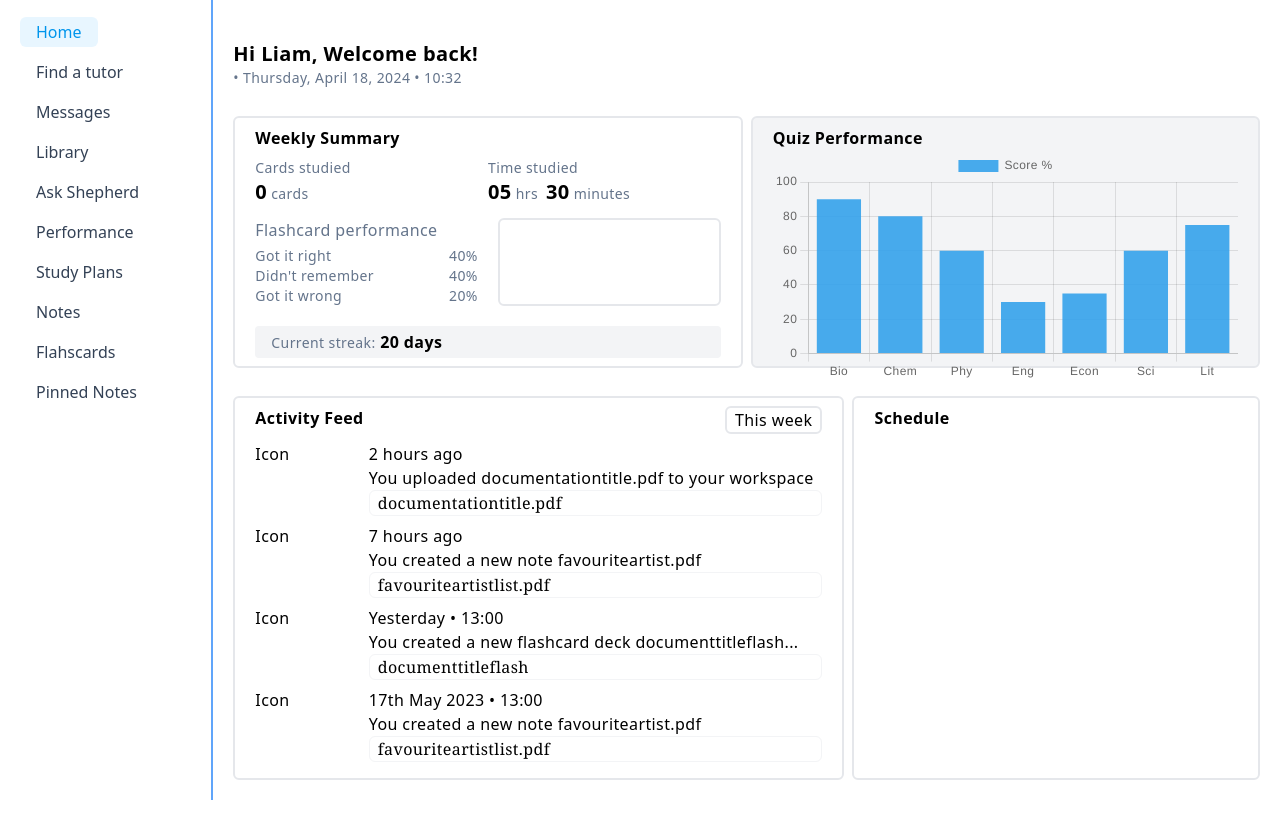
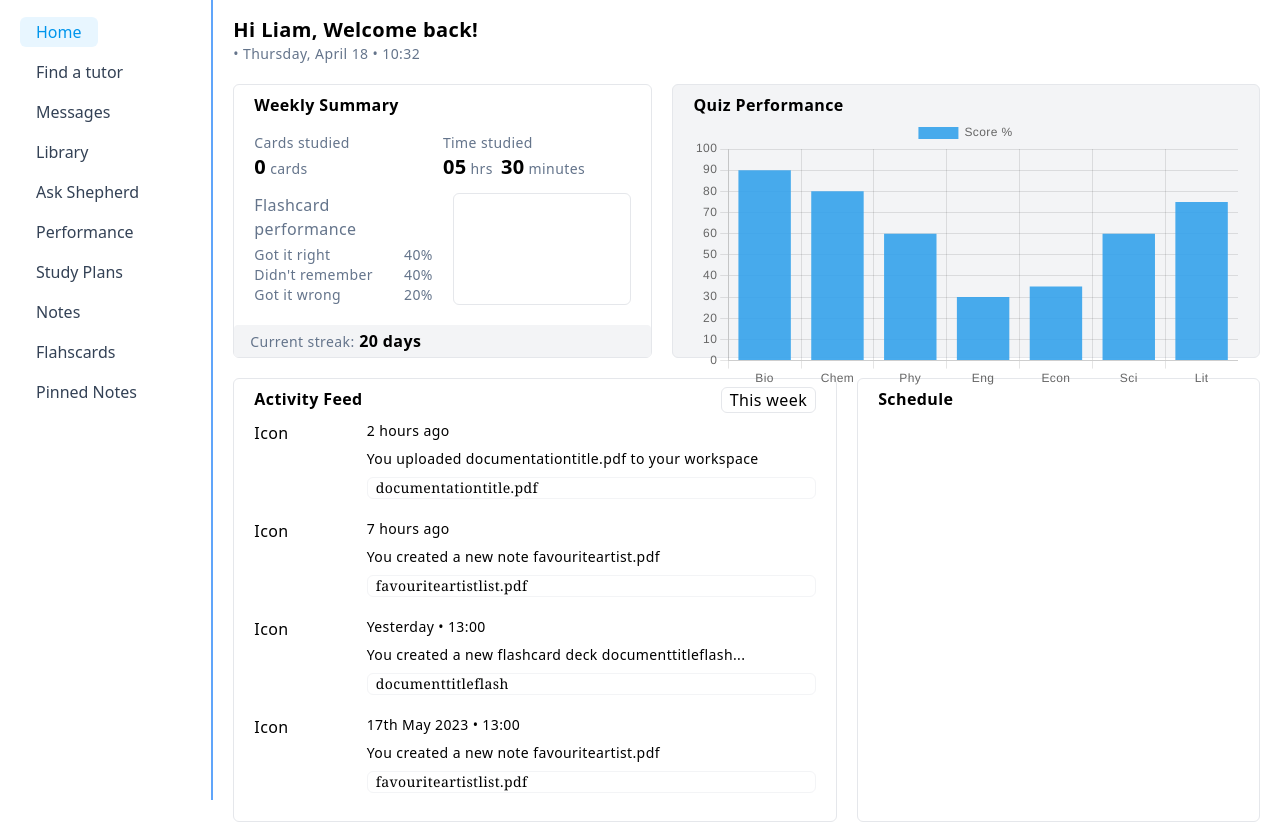
Before and after one commit to moyela/shepherd_dashboard_test, a React (Vite) app: page / in a window 1280 px wide. Built offline with nearby package versions, Linux system fonts and the light colour scheme.

Commit message:
switched to serif font

```diff
--- a/index.css
+++ b/index.css
@@ -5,3 +5,13 @@
 @tailwind utilities;
 
 /* ----------------------------------------------- */
+
+@layer base {
+    @font-face {
+      font-family: 'Roboto';
+      font-style: normal;
+      font-weight: 400;
+      font-display: swap;
+      src: url(/fonts/Roboto.woff2) format('woff2');
+    }
+  }
--- a/src/components/activity_feed.tsx
+++ b/src/components/activity_feed.tsx
@@ -33,11 +33,11 @@ export default function ActivityFeed() {
 
           { feed.map(action => (
             <li key={action.id}>
-              <div className="flex flex-row mb-2">
+              <div className="flex flex-row mb-5">
                 <div className="basis-1/5">
                   Icon
                 </div>
-                <div className="flex flex-col basis-4/5">
+                <div className="flex flex-col gap-2 basis-4/5 text-sm">
                   <div>
                     {action.howlongago}
                   </div>
--- a/src/components/dashboard.tsx
+++ b/src/components/dashboard.tsx
@@ -11,7 +11,6 @@ export default function Dashboard() {
     weekday: 'long', // Display full name of the day of the week
     month: 'long',   // Display full name of the month
     day: 'numeric',  // Display day of the month
-    year: 'numeric'  // Display the year
   };
 
   const hours = currentDate.getHours();
@@ -22,9 +21,9 @@ export default function Dashboard() {
 
 
     return (
-      <div className=' px-5 py-10 font-sans tracking-wide flex flex-col gap-7'>
+      <div className=' px-5 py-4 font-sans tracking-wide flex flex-col gap-5'>
         <div>
-          <span className="font-bold text-xl">
+          <span className="font-semibold text-xl">
             Hi Liam, Welcome back!
           </span>
           <p className="text-slate-500 text-sm">
@@ -33,16 +32,16 @@ export default function Dashboard() {
         </div>
 
         {/* Weekly summary and Quiz performance */}
-        <div className="flex flex-row gap-2">
+        <div className="flex flex-row gap-5">
 
-          <div className="basis-1/2 flex flex-col px-5 py-2 border-2 border-gray-200 rounded-md">
+          <div className="basis-5/12 flex flex-col border border-gray-200 rounded-md">
           {/* Weekly summary card */}
 
-            <div className="mb-2 font-bold">
+            <div className="mb-2 font-semibold px-5 py-2">
               Weekly Summary
             </div>
 
-            <div className="flex flex-row mb-3">
+            <div className="flex flex-row mb-3 px-5">
             {/* Cards studied and Time studied suboptions*/}
 
               <div className="basis-1/2 flex flex-col">
@@ -85,7 +84,7 @@ export default function Dashboard() {
             {/* END of Cards studied and Time studied suboptions*/}
             </div>
 
-            <div className="flex flex-row gap-5 mb-5">
+            <div className="flex flex-row gap-5 mb-5 px-5">
             {/* Flashcard Performance and Carousel */}
 
               <div className="basis-1/2">
@@ -107,7 +106,7 @@ export default function Dashboard() {
                 </div>
 
               </div>
-              <div className="basis-1/2 border-2 border-gray-200 rounded-md">
+              <div className="basis-1/2 border border-gray-200 rounded-md">
               {/* Should be a Carousel of streaks */}
 
               </div>
@@ -120,9 +119,9 @@ export default function Dashboard() {
           </div>
 
 
-          <div className="basis-1/2 px-5 py-2 border-2 border-gray-200 bg-gray-100 rounded-md">
+          <div className="basis-7/12 px-5 py-2 border border-gray-200 bg-gray-100 rounded-md">
           {/* Quiz performance sections */}
-            <span className="font-bold">
+            <span className="font-semibold">
               Quiz Performance
             </span>
             <div>
@@ -133,16 +132,16 @@ export default function Dashboard() {
         {/* END of Weekly summary and Quiz performance row*/}
         </div>
 
-        <div className="flex flex-row gap-2">
+        <div className="flex flex-row gap-5">
         {/* Activity feed and Schedule section */}
 
-          <div className="basis-3/5 flex flex-col px-5 py-2 border-2 border-gray-200 rounded-md">
+          <div className="basis-3/5 flex flex-col px-5 py-2 border border-gray-200 rounded-md">
           {/* Activity feed half */}
             <div className="flex flex-row justify-between mb-2">
-              <div className="font-bold">
+              <div className="font-semibold">
                 Activity Feed
               </div>
-              <div className="border-2 border-gray-200 rounded-md px-2">
+              <div className="border border-gray-200 rounded-md px-2">
                 <button>
                   This week
                 </button>
@@ -151,8 +150,8 @@ export default function Dashboard() {
 
             <ActivityFeed/>
           </div>
-          <div className="basis-2/5 border-2 border-gray-200 rounded-md px-5 py-2">
-            <span className="font-bold">
+          <div className="basis-2/5 border border-gray-200 rounded-md px-5 py-2">
+            <span className="font-semibold">
               Schedule
             </span>
           </div>
--- a/src/styles/main.css
+++ b/src/styles/main.css
@@ -1,3 +1,4 @@
+
 /* global styling to reset browser defaults */
 
 * {
```
